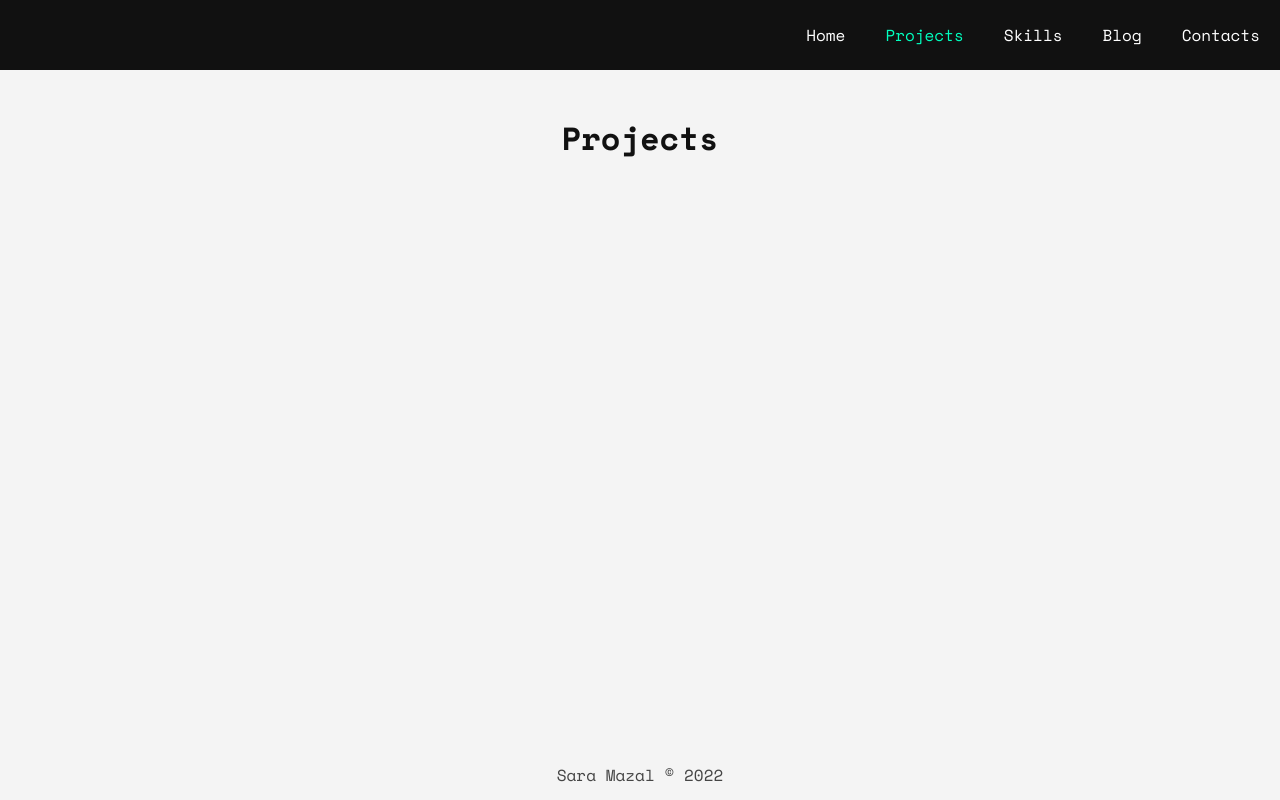
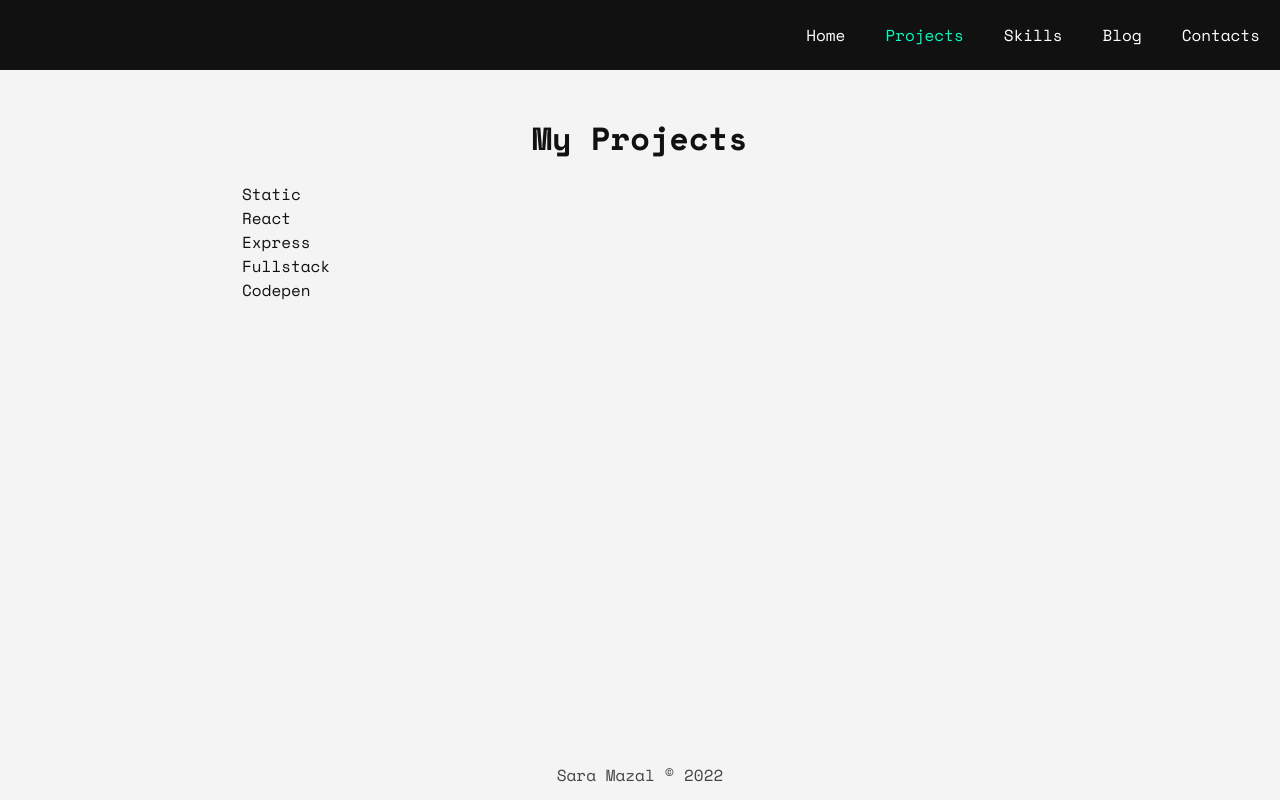
Before and after one commit to saramazal/mazal-react-router6, a React (Create React App) app: page /projects in a window 1280 px wide. Built offline with nearby package versions, Linux system fonts and the light colour scheme.

Commit message:
adding Outlet to projects

```diff
--- a/src/App.jsx
+++ b/src/App.jsx
@@ -24,15 +24,21 @@ function App() {
       <Routes>
         <Route path="/" element={<Layout />}>
           <Route index element={<Home />} />
-          <Route path='projects' element={<Projects />} />
+          <Route path='projects/*' element={<Projects />}>
+            <Route path="static" element={<h2>HTML, CSS, JS</h2>} />
+            <Route path="react" element={<h2>React Projects</h2>} />
+            <Route path="express" element={<h2>Express Projects</h2>} />
+            <Route path="fullstack" element={<h2>Full Stack Projects</h2>} />
+            <Route path="codepen" element={<h2>My Codepen</h2>} />
+          </Route>
           <Route path='projects-codepen' element={<Navigate to='/projects' replace />} />
           <Route path='skills' element={<Skills />} />
           <Route path='posts' element={<Blog />} />
           <Route path='posts/:id' element={<SinglePage />} />
           <Route path='posts/:id/edit' element={<EditPost />} />
           <Route path='posts/new' element={
-          <RequireAuth>
-            <CreatePost />
+            <RequireAuth>
+              <CreatePost />
             </RequireAuth>
           } />
           <Route path='login' element={<Login />} />
--- a/src/index.css
+++ b/src/index.css
@@ -45,6 +45,12 @@ h1 {
   color: var(--color-header-bg);
   text-align: center;
   font-size: 2em;
+  padding: 20px;
+}
+h2 {
+  color: var(--color-edit);
+  text-align: center;
+  font-size: 1.7em;
   padding: 20px;
 }
 .active-link {
@@ -98,3 +104,11 @@ button:hover {
 footer {
   text-align: center;
 }
+
+ul {
+  list-style: none;
+
+}
+.links {
+  color: var(--color-header-bg);
+}
--- a/src/pages/Projects.jsx
+++ b/src/pages/Projects.jsx
@@ -1,12 +1,19 @@
 import React from 'react'
-import { Route, Routes, Link } from 'react-router-dom'
+import { Outlet, Link } from 'react-router-dom'
 
 
 export default function Projects() {
   return (
-    <div><h1>Projects</h1>
-    <Routes><Route to="projects/codepen" element={<h1>My Codepen</h1>}></Route>
-    </Routes>
+    <div><h1>My Projects</h1>
+    <ul>
+      <li><Link className="links" to="static">Static </Link></li>
+      <li><Link className="links" to="react">React</Link></li>
+      <li><Link className="links" to="express">Express</Link></li>
+      <li><Link className="links" to="fullstack">Fullstack</Link></li>
+      <li><Link className="links" to="codepen">Codepen</Link></li>
+
+    </ul>
+    <Outlet />
 
     </div>
   )
```
